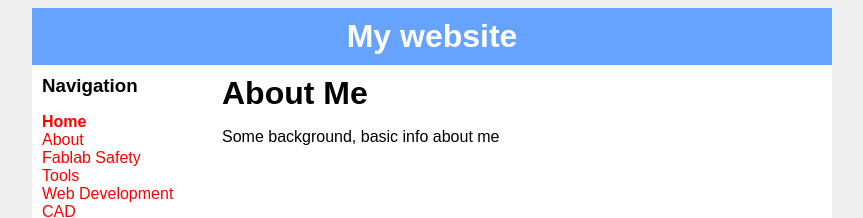
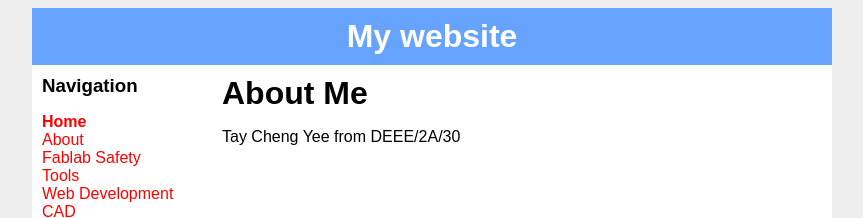
Before and after one commit to chengyee/ep1000, a plain HTML site: page about.html in a window 1280 px wide. Shown: the top 218 px of the page, without its empty margins (208-1071 px from the left). Drawn offline with Linux system fonts and the light colour scheme.

Commit message:
about update

```diff
--- a/about.html
+++ b/about.html
@@ -31,7 +31,7 @@
 					</head>
 					<body>
 						<h1>About Me</h1>
-						<p>Some background, basic info about me</p>
+						<p>Tay Cheng Yee from DEEE/2A/30</p>
 					</body>
 			</div>
 			<div id="footer">
```
